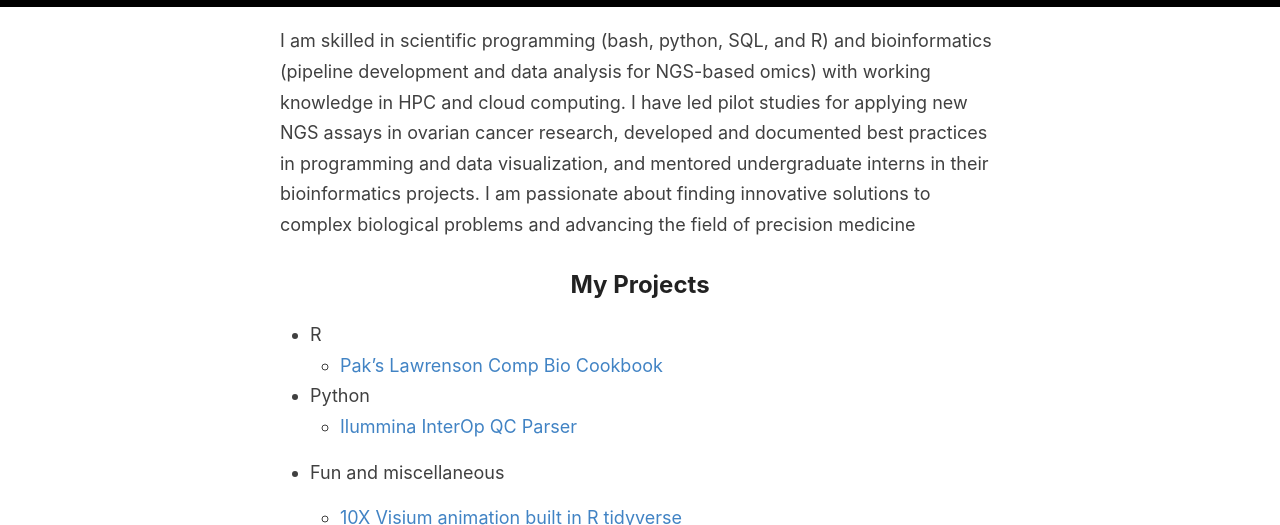
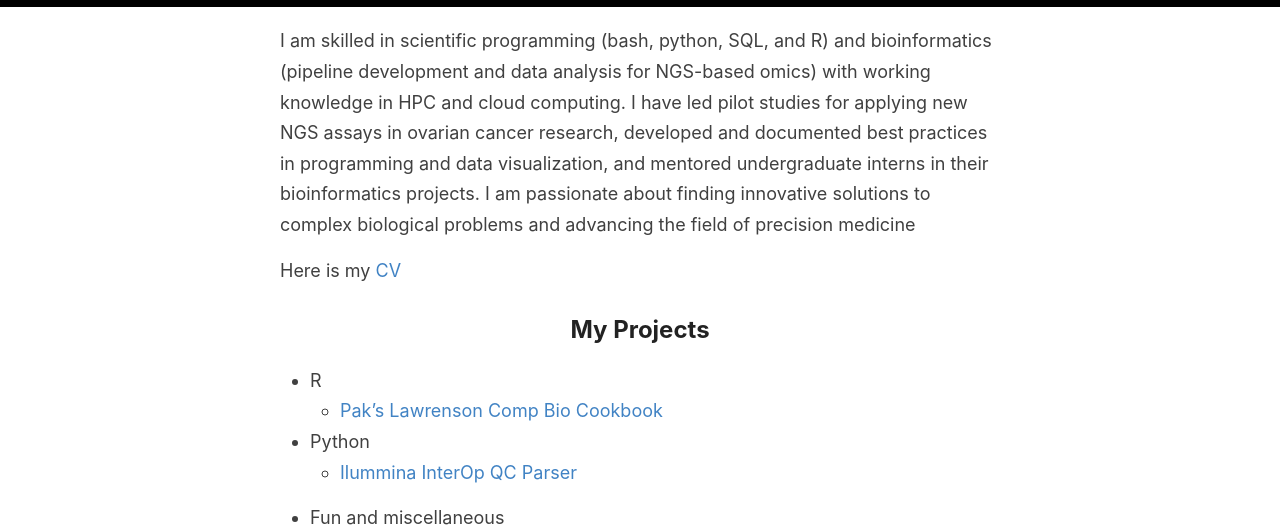
Before and after one commit to sfpacman/sfpacman.github.io, a Jekyll site: the page built from _pages/about.md, in a window 1280 px wide and 900 px high, scrolled down 471 px, cut to the strip 0-525 px from the top of the window. Built offline with Jekyll 4.4.1, drawn with Linux system fonts in a browser that asks for light colours.

Commit message:
Update about.md -including my CV

```diff
--- a/_pages/about.md
+++ b/_pages/about.md
@@ -9,6 +9,8 @@ A jack-of-all-trades Bioinformatician - I start out in the biotechnology industr
 As a Research Bioinformatician at Cedars-Sinai, I apply my expertise in bioinformatics and scientific computing to understand the gene regulation of epithelial ovarian cancer and endometriosis. I have over six years of experience in working collaboratively with bench scientists, graduate students, physicians, and bioinformaticians in various muti-omics and epidemiology projects.
 
 I am skilled in scientific programming (bash, python, SQL, and R) and bioinformatics (pipeline development and data analysis for NGS-based omics) with working knowledge in HPC and cloud computing. I have led pilot studies for applying new NGS assays in ovarian cancer research, developed and documented best practices in programming and data visualization, and mentored undergraduate interns in their bioinformatics projects. I am passionate about finding innovative solutions to complex biological problems and advancing the field of precision medicine
+
+Here is my [CV](https://docs.google.com/document/d/1A3mFwyfMPDVUobou-9QjZuBgzqNJ1uPiFJv2DtTy7s4/edit?usp=sharing)
 
 ## My Projects
 
```
